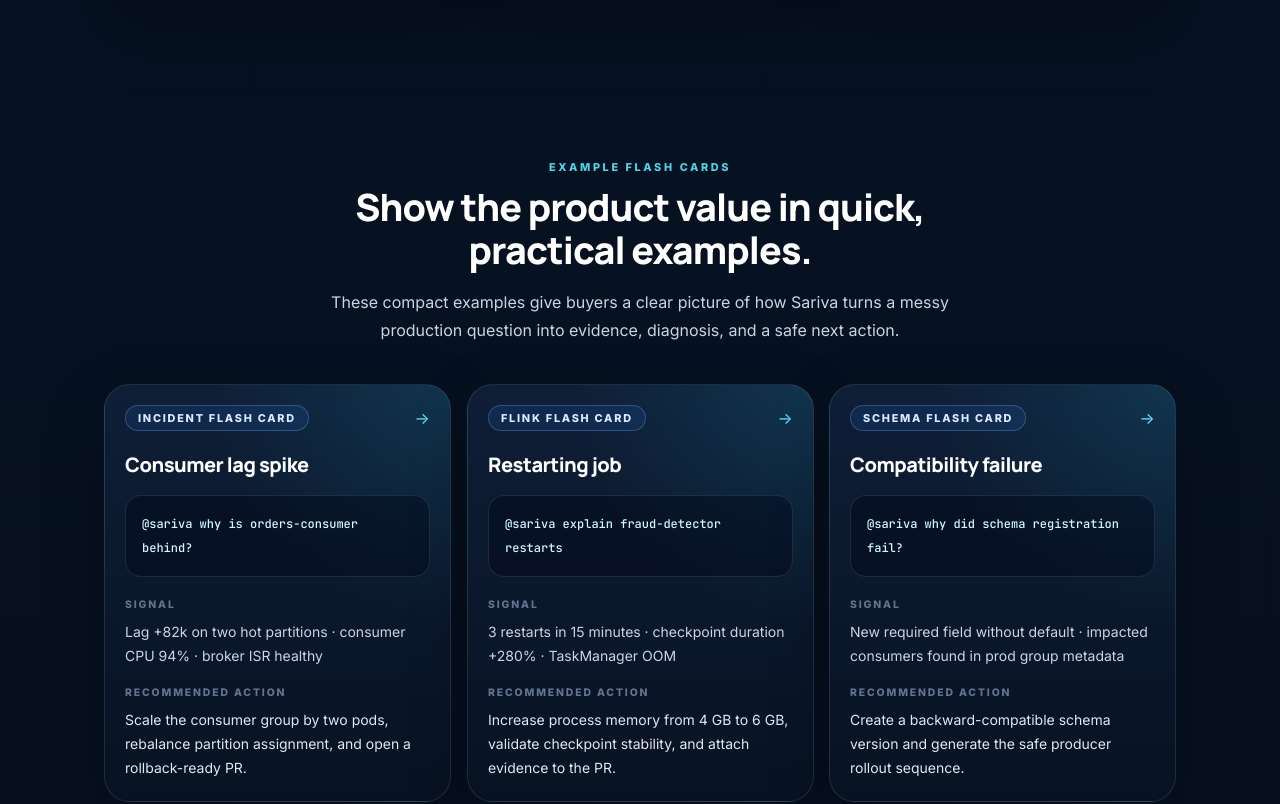
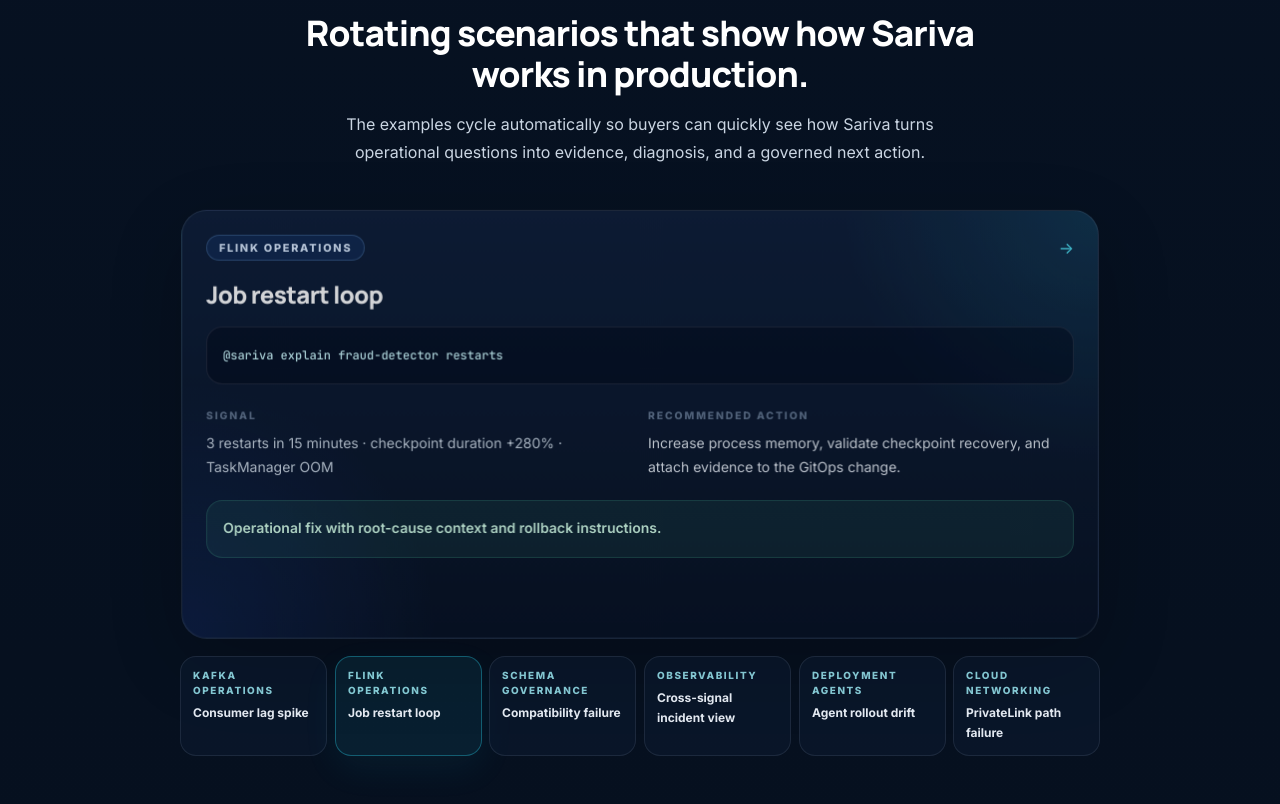
Before and after one commit to sariva-inc/sariva-marketing, a Next.js app: page / in a window 1280 px wide. Shown: the part 1792-2596 px from the top of the page. Built offline with nearby package versions, Linux system fonts and the light colour scheme.

Commit message:
more example

```diff
--- a/app/globals.css
+++ b/app/globals.css
@@ -107,49 +107,95 @@
   }
 
   .sariva-card,
-  .sariva-flash-card {
+  .sariva-card-soft,
+  .sariva-example-card,
+  .sariva-example-chip {
+    transform: translate3d(0, 0, 0);
+    transition: transform 220ms ease, border-color 220ms ease, box-shadow 220ms ease, background 220ms ease, opacity 220ms ease;
+    will-change: transform;
+  }
+
+  .sariva-card {
     background: linear-gradient(180deg, rgba(15, 30, 54, 0.88), rgba(8, 18, 34, 0.90));
     border: 1px solid rgba(148, 163, 184, 0.18);
     box-shadow: 0 20px 60px rgba(0, 0, 0, 0.22);
-    transition: transform 220ms ease, border-color 220ms ease, box-shadow 220ms ease, background 220ms ease;
-    transform: translate3d(0, 0, 0);
-    will-change: transform;
-  }
-
-  .sariva-flash-card {
-    background:
-      radial-gradient(circle at top right, rgba(34, 211, 238, 0.12), transparent 15rem),
-      linear-gradient(180deg, rgba(16, 32, 58, 0.92), rgba(8, 18, 34, 0.92));
   }
 
   .sariva-card-soft {
     background: rgba(15, 30, 54, 0.54);
     border: 1px solid rgba(148, 163, 184, 0.14);
-    transition: transform 220ms ease, border-color 220ms ease, box-shadow 220ms ease, background 220ms ease;
-    transform: translate3d(0, 0, 0);
-    will-change: transform;
   }
 
   .sariva-card:hover,
-  .sariva-flash-card:hover {
-    transform: translate3d(0, -6px, 0);
-    border-color: rgba(96, 165, 250, 0.44);
+  .sariva-card-soft:hover {
+    transform: translate3d(0, -7px, 0);
+    border-color: rgba(96, 165, 250, 0.46);
     box-shadow: 0 30px 85px rgba(50, 103, 255, 0.18), 0 24px 70px rgba(0, 0, 0, 0.28);
   }
 
   .sariva-card-soft:hover {
-    transform: translate3d(0, -4px, 0);
-    border-color: rgba(34, 211, 238, 0.34);
-    box-shadow: 0 22px 64px rgba(34, 211, 238, 0.10);
-  }
-
-  .sariva-flash-card:hover .sariva-card-arrow {
-    transform: translateX(4px);
+    border-color: rgba(34, 211, 238, 0.36);
+    box-shadow: 0 22px 64px rgba(34, 211, 238, 0.12);
   }
 
   .sariva-card-arrow {
     display: inline-block;
     transition: transform 220ms ease;
+  }
+
+  .sariva-card:hover .sariva-card-arrow,
+  .sariva-example-card:hover .sariva-card-arrow {
+    transform: translateX(5px);
+  }
+
+  .sariva-example-stage {
+    max-width: 920px;
+    margin-left: auto;
+    margin-right: auto;
+  }
+
+  .sariva-example-viewport {
+    position: relative;
+    min-height: 430px;
+  }
+
+  .sariva-example-card {
+    position: absolute;
+    inset: 0;
+    opacity: 0;
+    pointer-events: none;
+    background:
+      radial-gradient(circle at top right, rgba(34, 211, 238, 0.12), transparent 16rem),
+      radial-gradient(circle at bottom left, rgba(50, 103, 255, 0.14), transparent 16rem),
+      linear-gradient(180deg, rgba(16, 32, 58, 0.94), rgba(8, 18, 34, 0.94));
+    border: 1px solid rgba(148, 163, 184, 0.20);
+    box-shadow: 0 24px 80px rgba(0, 0, 0, 0.28);
+    animation: sariva-example-cycle 36s infinite;
+    animation-delay: calc(var(--card-index) * 6s);
+  }
+
+  .sariva-example-card:hover {
+    transform: translate3d(0, -7px, 0) scale(1.006);
+    border-color: rgba(96, 165, 250, 0.48);
+    box-shadow: 0 34px 92px rgba(50, 103, 255, 0.20), 0 28px 70px rgba(0, 0, 0, 0.32);
+  }
+
+  .sariva-example-chip {
+    border: 1px solid rgba(148, 163, 184, 0.14);
+    background: rgba(15, 30, 54, 0.46);
+    animation: sariva-chip-cycle 36s infinite;
+    animation-delay: calc(var(--chip-index) * 6s);
+  }
+
+  .sariva-example-chip:hover {
+    transform: translate3d(0, -4px, 0);
+    border-color: rgba(34, 211, 238, 0.34);
+    background: rgba(34, 211, 238, 0.08);
+  }
+
+  .sariva-example-stage:hover .sariva-example-card,
+  .sariva-example-stage:hover .sariva-example-chip {
+    animation-play-state: paused;
   }
 
   .sariva-glow {
@@ -169,6 +215,53 @@
   }
 }
 
+@keyframes sariva-example-cycle {
+  0% {
+    opacity: 0;
+    transform: translate3d(0, 18px, 0) scale(0.985);
+    pointer-events: none;
+  }
+  3% {
+    opacity: 1;
+    transform: translate3d(0, 0, 0) scale(1);
+    pointer-events: auto;
+  }
+  13.5% {
+    opacity: 1;
+    transform: translate3d(0, 0, 0) scale(1);
+    pointer-events: auto;
+  }
+  16.5% {
+    opacity: 0;
+    transform: translate3d(0, -18px, 0) scale(0.985);
+    pointer-events: none;
+  }
+  100% {
+    opacity: 0;
+    transform: translate3d(0, -18px, 0) scale(0.985);
+    pointer-events: none;
+  }
+}
+
+@keyframes sariva-chip-cycle {
+  0%, 16.5%, 100% {
+    border-color: rgba(148, 163, 184, 0.14);
+    background: rgba(15, 30, 54, 0.46);
+    box-shadow: none;
+  }
+  3%, 13.5% {
+    border-color: rgba(34, 211, 238, 0.40);
+    background: rgba(34, 211, 238, 0.09);
+    box-shadow: 0 16px 46px rgba(34, 211, 238, 0.08);
+  }
+}
+
+@media (max-width: 640px) {
+  .sariva-example-viewport {
+    min-height: 570px;
+  }
+}
+
 @media (prefers-reduced-motion: reduce) {
   * {
     animation-duration: 0.01ms !important;
@@ -179,13 +272,30 @@
 
   .sariva-card,
   .sariva-card-soft,
-  .sariva-flash-card {
+  .sariva-example-card,
+  .sariva-example-chip {
     will-change: auto;
   }
 
   .sariva-card:hover,
   .sariva-card-soft:hover,
-  .sariva-flash-card:hover {
+  .sariva-example-card:hover,
+  .sariva-example-chip:hover {
     transform: none;
   }
+
+  .sariva-example-card {
+    position: relative;
+    display: none;
+    opacity: 1;
+    pointer-events: auto;
+  }
+
+  .sariva-example-card:first-child {
+    display: block;
+  }
+
+  .sariva-example-viewport {
+    min-height: auto;
+  }
 }
--- a/app/page.tsx
+++ b/app/page.tsx
@@ -1,4 +1,4 @@
-import type { ReactNode } from "react";
+import type { CSSProperties, ReactNode } from "react";
 
 const navItems = [
   { label: "Platform", href: "#platform" },
@@ -33,39 +33,66 @@ const platformCards = [
   },
 ];
 
-const flashCards = [
+const rotatingExamples = [
   {
-    label: "Incident flash card",
+    category: "Kafka operations",
     title: "Consumer lag spike",
     prompt: "@sariva why is orders-consumer behind?",
     signal: "Lag +82k on two hot partitions · consumer CPU 94% · broker ISR healthy",
-    action: "Scale the consumer group by two pods, rebalance partition assignment, and open a rollback-ready PR.",
+    action: "Scale the consumer deployment by two pods, verify assignment balance, and open a rollback-ready PR.",
+    outcome: "Faster triage without jumping between Kafka, Kubernetes, and dashboards.",
   },
   {
-    label: "Flink flash card",
-    title: "Restarting job",
+    category: "Flink operations",
+    title: "Job restart loop",
     prompt: "@sariva explain fraud-detector restarts",
     signal: "3 restarts in 15 minutes · checkpoint duration +280% · TaskManager OOM",
-    action: "Increase process memory from 4 GB to 6 GB, validate checkpoint stability, and attach evidence to the PR.",
+    action: "Increase process memory, validate checkpoint recovery, and attach evidence to the GitOps change.",
+    outcome: "Operational fix with root-cause context and rollback instructions.",
   },
   {
-    label: "Schema flash card",
+    category: "Schema governance",
     title: "Compatibility failure",
     prompt: "@sariva why did schema registration fail?",
     signal: "New required field without default · impacted consumers found in prod group metadata",
-    action: "Create a backward-compatible schema version and generate the safe producer rollout sequence.",
+    action: "Generate a backward-compatible schema update and produce the safe rollout sequence.",
+    outcome: "Reduced producer/consumer breakage during schema evolution.",
+  },
+  {
+    category: "Observability",
+    title: "Cross-signal incident view",
+    prompt: "@sariva summarize the checkout latency spike",
+    signal: "p95 latency +410ms · broker network out +62% · connector retries started after deploy",
+    action: "Correlate dashboards, logs, metrics, and deployment history into a single incident timeline.",
+    outcome: "One evidence-backed explanation instead of manual dashboard hunting.",
+  },
+  {
+    category: "Deployment agents",
+    title: "Agent rollout drift",
+    prompt: "@sariva check deployment agents in enterprise-prod",
+    signal: "2 agents on old image · 1 missing heartbeat · RBAC policy version mismatch",
+    action: "Create a staged upgrade plan, validate health checks, and prepare the GitOps PR.",
+    outcome: "Safer agent operations across clusters, environments, and customer VPCs.",
+  },
+  {
+    category: "Cloud networking",
+    title: "PrivateLink path failure",
+    prompt: "@sariva trace client connection failures to prod Kafka",
+    signal: "DNS resolves · endpoint service accepted · NLB target unhealthy in one AZ",
+    action: "Map the full path and isolate the failing network component before client rollback.",
+    outcome: "Clear ownership across app, network, AWS, and Confluent teams.",
   },
 ];
 
 const useCases = [
   ["Consumer lag spike", "Find hot partitions, slow consumers, offset drift, and throughput changes without jumping through five dashboards."],
   ["Flink job instability", "Correlate restart loops with checkpoint failures, memory pressure, backpressure, and input topic spikes."],
+  ["Observability correlation", "Unify metrics, logs, traces, deployment events, topology, and runbooks into one operational explanation."],
+  ["Deployment agent rollout", "Track agent health, image versions, RBAC scope, heartbeat status, and staged upgrade safety."],
   ["PrivateLink failure", "Trace DNS, endpoint services, NLB targets, security groups, and Confluent network attachments in order."],
   ["Schema break", "Identify the incompatible field, impacted consumers, registered versions, and the safest migration sequence."],
   ["MSK → Confluent Cloud", "Generate topic mapping, replication plan, validation gates, cutover tasks, and rollback path."],
   ["Connector onboarding", "Prepare connector Terraform, IAM/RBAC dependencies, DLQ policy, and operational checks."],
-  ["Topic and ACL operations", "Create governed topic, ACL, retention, and partition changes through reviewable infrastructure code."],
-  ["Tableflow + Iceberg ops", "Monitor sync health, schema evolution, table freshness, and operational failure patterns."],
 ];
 
 const security = [
@@ -85,7 +112,7 @@ function Container({ children, className = "" }: { children: ReactNode; classNam
 
 function Eyebrow({ children }: { children: ReactNode }) {
   return (
-    <p className="mb-3 text-[0.68rem] font-extrabold uppercase tracking-[0.24em] text-cyan-300/90">
+    <p className="mb-3 text-[0.68rem] font-extrabold uppercase tracking-[0.22em] text-cyan-300/90">
       {children}
     </p>
   );
@@ -95,7 +122,7 @@ function SectionHeader({ eyebrow, title, children, center = false }: { eyebrow:
   return (
     <div className={center ? "mx-auto max-w-2xl text-center" : "max-w-2xl"}>
       <Eyebrow>{eyebrow}</Eyebrow>
-      <h2 className="text-2xl font-extrabold leading-[1.12] text-white sm:text-3xl lg:text-[2.35rem]">
+      <h2 className="text-2xl font-extrabold leading-[1.14] text-white sm:text-3xl lg:text-[2.2rem]">
         {title}
       </h2>
       <p className="mt-4 text-sm leading-7 text-slate-300 sm:text-base">{children}</p>
@@ -163,6 +190,50 @@ function CommandPanel() {
   );
 }
 
+function RotatingExamples() {
+  return (
+    <div className="sariva-example-stage mt-10">
+      <div className="sariva-example-viewport">
+        {rotatingExamples.map((item, index) => (
+          <article key={item.title} className="sariva-example-card rounded-[1.6rem] p-5 sm:p-6" style={{ "--card-index": index } as CSSProperties}>
+            <div className="flex flex-wrap items-center justify-between gap-3">
+              <span className="rounded-full border border-blue-300/25 bg-blue-500/12 px-3 py-1 text-[0.68rem] font-extrabold uppercase tracking-[0.16em] text-blue-100">
+                {item.category}
+              </span>
+              <span className="sariva-card-arrow text-cyan-300">→</span>
+            </div>
+            <h3 className="mt-5 text-xl font-extrabold leading-tight text-white sm:text-2xl">{item.title}</h3>
+            <div className="mt-4 rounded-2xl border border-white/10 bg-slate-950/45 p-4 font-mono text-xs leading-6 text-cyan-100">
+              {item.prompt}
+            </div>
+            <div className="mt-5 grid gap-4 text-sm leading-6 sm:grid-cols-2">
+              <div>
+                <div className="text-[0.65rem] font-extrabold uppercase tracking-[0.18em] text-slate-500">Signal</div>
+                <p className="mt-1 text-slate-300">{item.signal}</p>
+              </div>
+              <div>
+                <div className="text-[0.65rem] font-extrabold uppercase tracking-[0.18em] text-slate-500">Recommended action</div>
+                <p className="mt-1 text-slate-200">{item.action}</p>
+              </div>
+            </div>
+            <div className="mt-5 rounded-2xl border border-emerald-300/18 bg-emerald-300/8 p-4 text-sm font-semibold leading-6 text-emerald-100">
+              {item.outcome}
+            </div>
+          </article>
+        ))}
+      </div>
+      <div className="mt-5 grid gap-2 sm:grid-cols-3 lg:grid-cols-6">
+        {rotatingExamples.map((item, index) => (
+          <div key={item.title} className="sariva-example-chip rounded-2xl px-3 py-3" style={{ "--chip-index": index } as CSSProperties}>
+            <div className="text-[0.62rem] font-extrabold uppercase tracking-[0.16em] text-cyan-200/80">{item.category}</div>
+            <div className="mt-1 text-xs font-bold leading-5 text-slate-200">{item.title}</div>
+          </div>
+        ))}
+      </div>
+    </div>
+  );
+}
+
 export default function Home() {
   return (
     <main className="sariva-shell min-h-screen overflow-hidden text-slate-100">
@@ -192,7 +263,7 @@ export default function Home() {
         </Container>
       </header>
 
-      <section id="top" className="relative z-10 py-16 sm:py-20 lg:py-24">
+      <section id="top" className="relative z-10 py-14 sm:py-16 lg:py-20">
         <Container>
           <div className="grid items-center gap-10 lg:grid-cols-[1.02fr_0.98fr]">
             <div>
@@ -201,7 +272,7 @@ export default function Home() {
                 <Pill tone="green">Enterprise-safe GitOps</Pill>
                 <Pill tone="cyan">Self-hosted in your VPC</Pill>
               </div>
-              <h1 className="max-w-4xl text-[2.55rem] font-extrabold leading-[1.02] text-white sm:text-[3.25rem] lg:text-[4rem]">
+              <h1 className="max-w-4xl text-[2.35rem] font-extrabold leading-[1.04] text-white sm:text-[3rem] lg:text-[3.55rem]">
                 Operate streaming infrastructure with confidence and control.
               </h1>
               <p className="mt-6 max-w-2xl text-base leading-8 text-slate-300 sm:text-lg">
@@ -229,7 +300,7 @@ export default function Home() {
         </Container>
       </section>
 
-      <section id="platform" className="relative z-10 py-16 sm:py-20">
+      <section id="platform" className="relative z-10 py-14 sm:py-16">
         <Container>
           <div className="sariva-section-panel rounded-[2rem] p-6 sm:p-8 lg:p-10">
             <SectionHeader eyebrow="Platform" title="A controlled operations layer, not another dashboard.">
@@ -250,41 +321,16 @@ export default function Home() {
         </Container>
       </section>
 
-      <section id="examples" className="relative z-10 py-16 sm:py-20">
+      <section id="examples" className="relative z-10 py-14 sm:py-16">
         <Container>
-          <SectionHeader center eyebrow="Example flash cards" title="Show the product value in quick, practical examples.">
-            These compact examples give buyers a clear picture of how Sariva turns a messy production question into evidence, diagnosis, and a safe next action.
+          <SectionHeader center eyebrow="Product examples" title="Rotating scenarios that show how Sariva works in production.">
+            The examples cycle automatically so buyers can quickly see how Sariva turns operational questions into evidence, diagnosis, and a governed next action.
           </SectionHeader>
-          <div className="mt-10 grid gap-4 lg:grid-cols-3">
-            {flashCards.map((item) => (
-              <article key={item.title} className="sariva-flash-card rounded-[1.6rem] p-5">
-                <div className="flex items-center justify-between gap-3">
-                  <span className="rounded-full border border-blue-300/25 bg-blue-500/12 px-3 py-1 text-[0.68rem] font-extrabold uppercase tracking-[0.16em] text-blue-100">
-                    {item.label}
-                  </span>
-                  <span className="sariva-card-arrow text-cyan-300">→</span>
-                </div>
-                <h3 className="mt-5 text-xl font-extrabold text-white">{item.title}</h3>
-                <div className="mt-4 rounded-2xl border border-white/10 bg-slate-950/40 p-4 font-mono text-xs leading-6 text-cyan-100">
-                  {item.prompt}
-                </div>
-                <div className="mt-4 space-y-3 text-sm leading-6">
-                  <div>
-                    <div className="text-[0.65rem] font-extrabold uppercase tracking-[0.18em] text-slate-500">Signal</div>
-                    <p className="mt-1 text-slate-300">{item.signal}</p>
-                  </div>
-                  <div>
-                    <div className="text-[0.65rem] font-extrabold uppercase tracking-[0.18em] text-slate-500">Recommended action</div>
-                    <p className="mt-1 text-slate-200">{item.action}</p>
-                  </div>
-                </div>
-              </article>
-            ))}
-          </div>
+          <RotatingExamples />
         </Container>
       </section>
 
-      <section id="use-cases" className="relative z-10 py-16 sm:py-20">
+      <section id="use-cases" className="relative z-10 py-14 sm:py-16">
         <Container>
           <SectionHeader center eyebrow="Use cases" title="Built around the moments that slow platform teams down.">
             Sariva is aimed at production owners: Kafka admins, platform engineers, SRE teams, and cloud infrastructure leads.
@@ -300,7 +346,7 @@ export default function Home() {
         </Container>
       </section>
 
-      <section id="how-it-works" className="relative z-10 py-16 sm:py-20">
+      <section id="how-it-works" className="relative z-10 py-14 sm:py-16">
         <Container>
           <div className="sariva-section-panel rounded-[2rem] p-6 sm:p-8 lg:p-10">
             <div className="grid gap-9 lg:grid-cols-[0.9fr_1.1fr] lg:items-start">
@@ -309,8 +355,8 @@ export default function Home() {
               </SectionHeader>
               <div className="space-y-4">
                 {[
-                  ["01", "Register scope", "Connect only the clusters, topics, Flink jobs, repositories, observability sources, and runbook domains Sariva is allowed to access."],
-                  ["02", "Ask naturally", "Use Slack, CLI, REST, or MCP while Sariva translates operational intent into Kafka, Flink, cloud, and GitOps context."],
+                  ["01", "Register scope", "Connect only the clusters, topics, Flink jobs, repositories, observability sources, deployment agents, and runbook domains Sariva is allowed to access."],
+                  ["02", "Ask naturally", "Use Slack, CLI, REST, or MCP while Sariva translates operational intent into Kafka, Flink, cloud, observability, and GitOps context."],
                   ["03", "Approve safely", "Read answers return with evidence. Write actions become PRs with diffs, rationale, RBAC checks, and rollback notes."],
                 ].map(([step, title, body]) => (
                   <article key={step} className="sariva-card grid gap-5 rounded-[1.45rem] p-5 sm:grid-cols-[68px_1fr]">
@@ -329,7 +375,7 @@ export default function Home() {
         </Container>
       </section>
 
-      <section id="security" className="relative z-10 py-16 sm:py-20">
+      <section id="security" className="relative z-10 py-14 sm:py-16">
         <Container>
           <div className="sariva-card rounded-[2rem] p-6 sm:p-8 lg:p-10">
             <div className="grid gap-9 lg:grid-cols-[0.85fr_1.15fr] lg:items-center">
@@ -349,7 +395,7 @@ export default function Home() {
         </Container>
       </section>
 
-      <section id="contact" className="relative z-10 border-t border-white/10 bg-[#081426]/90 py-16 sm:py-20">
+      <section id="contact" className="relative z-10 border-t border-white/10 bg-[#081426]/90 py-14 sm:py-16">
         <Container>
           <div className="grid gap-9 lg:grid-cols-[1fr_0.85fr] lg:items-center">
             <div>
```
